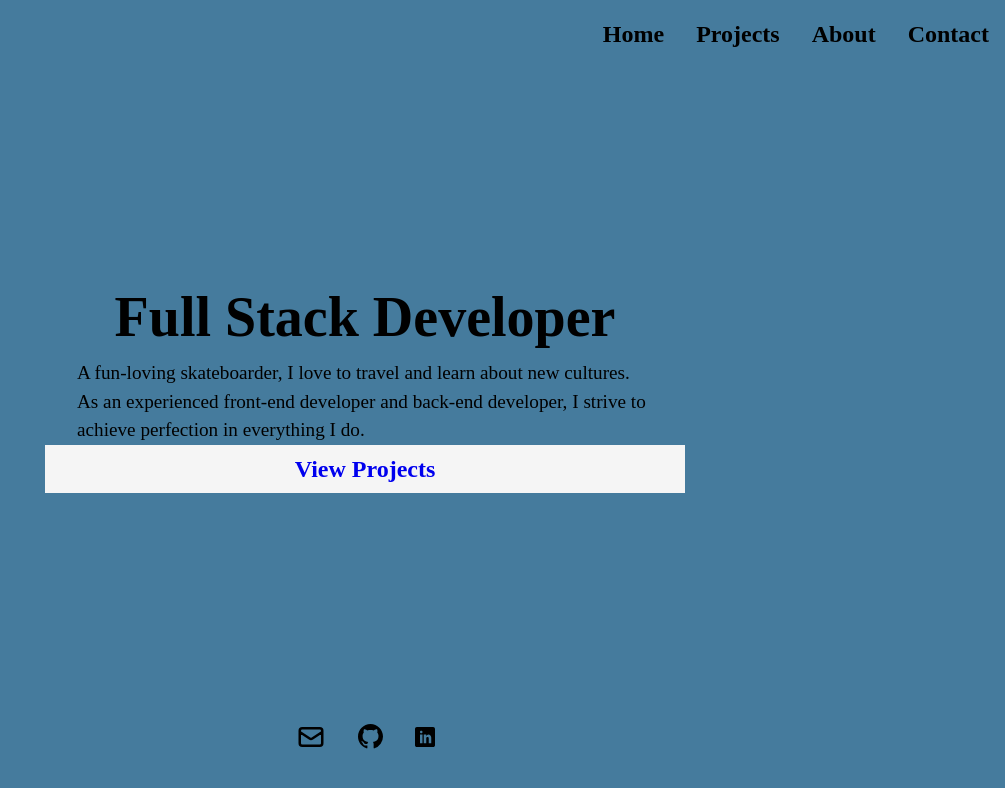
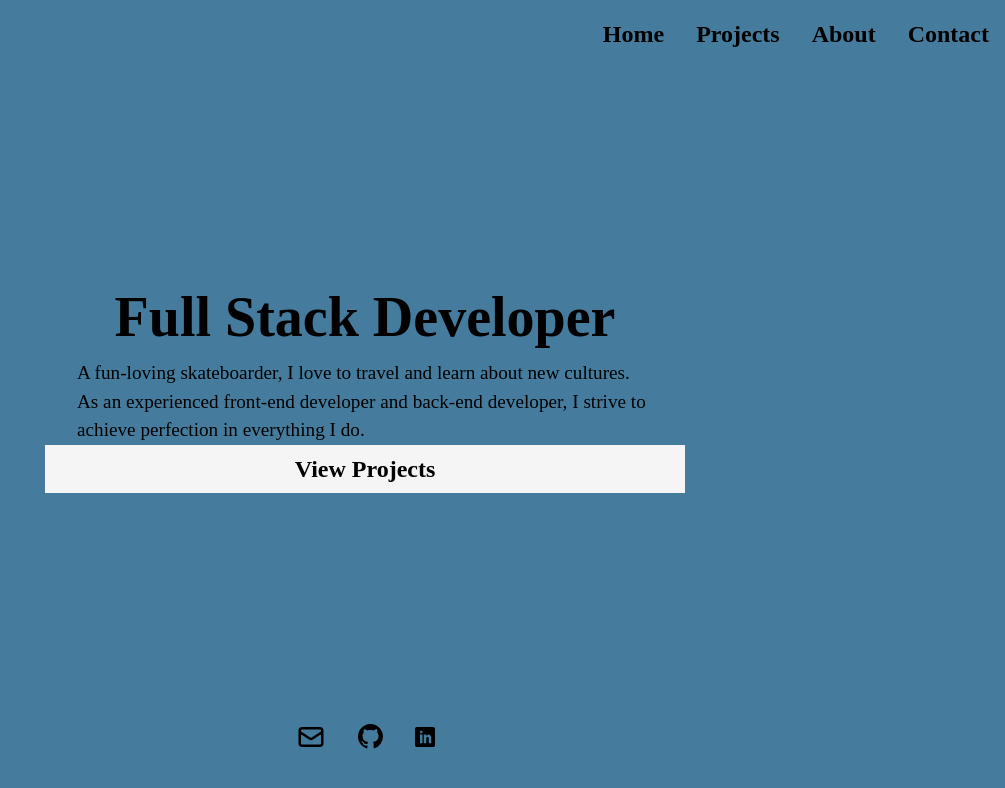
Before and after one commit to Eric-Santos/pwa-portfolio, a React (Create React App) app: page / in a window 1280 px wide. Shown: the top 788 px of the page, without its empty margins (275-1280 px from the left). Built offline with nearby package versions, Linux system fonts and the light colour scheme.

Commit message:
fixed h4 color

```diff
--- a/src/styles/home.css
+++ b/src/styles/home.css
@@ -33,6 +33,6 @@ main .hero .project-link {
     width: 50vw;
   }
 }
-main .hero .project-link h4 {
+main .hero .project-link h2 {
   color: black;
 }
--- a/src/styles/home.less
+++ b/src/styles/home.less
@@ -28,7 +28,7 @@ main {
       @media screen and (min-width:960px){
         width: 50vw;
       }
-      h4 {
+      h2 {
         color: black;
       }
   }
```
